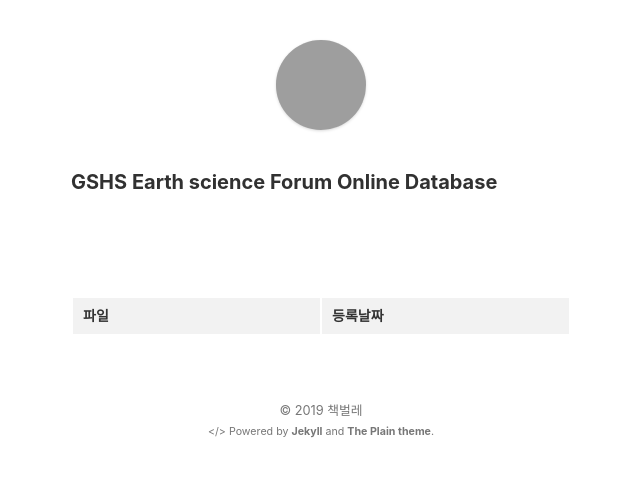
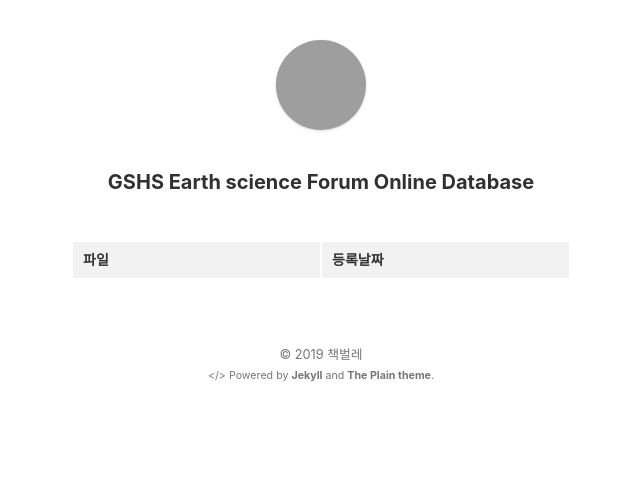
Before and after one commit to stevenoh0908/stevenoh0908.github.io, a Jekyll site: the page built from gshsearthscienceforum.html, in a window 1280 px wide. Shown: the top 477 px of the page, without its empty margins (319-959 px from the left). Built offline with Jekyll 4.4.1, drawn with Linux system fonts in a browser that asks for light colours; grey boxes are pictures that could not be loaded.

```diff
--- a/gshsearthscienceforum.html
+++ b/gshsearthscienceforum.html
@@ -4,8 +4,7 @@ layout: default
 
 <section>
 
-  <h3>GSHS Earth science Forum Online Database</h3>
-  <br><br>
+  <center><h3>GSHS Earth science Forum Online Database</h3></center>
   <table>
       <thead>
          <tr>
```
